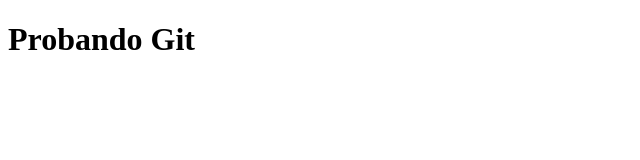
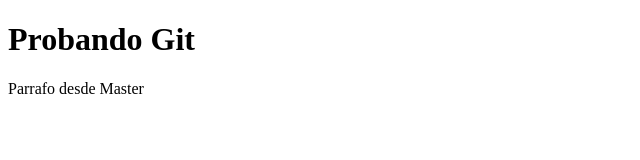
Before and after one commit to EmmanuelDev20/blog-testing, a plain HTML site: page index.html in a window 1280 px wide. Shown: the whole page, without its empty margins (0-640 px from the left). Drawn offline with Linux system fonts and the light colour scheme.

Commit message:
cambio desde master

```diff
--- a/index.html
+++ b/index.html
@@ -8,6 +8,6 @@
 </head>
 <body>
   <h1>Probando Git</h1>
-  <p></p>
+  <p>Parrafo desde Master</p>
 </body>
 </html>
```
